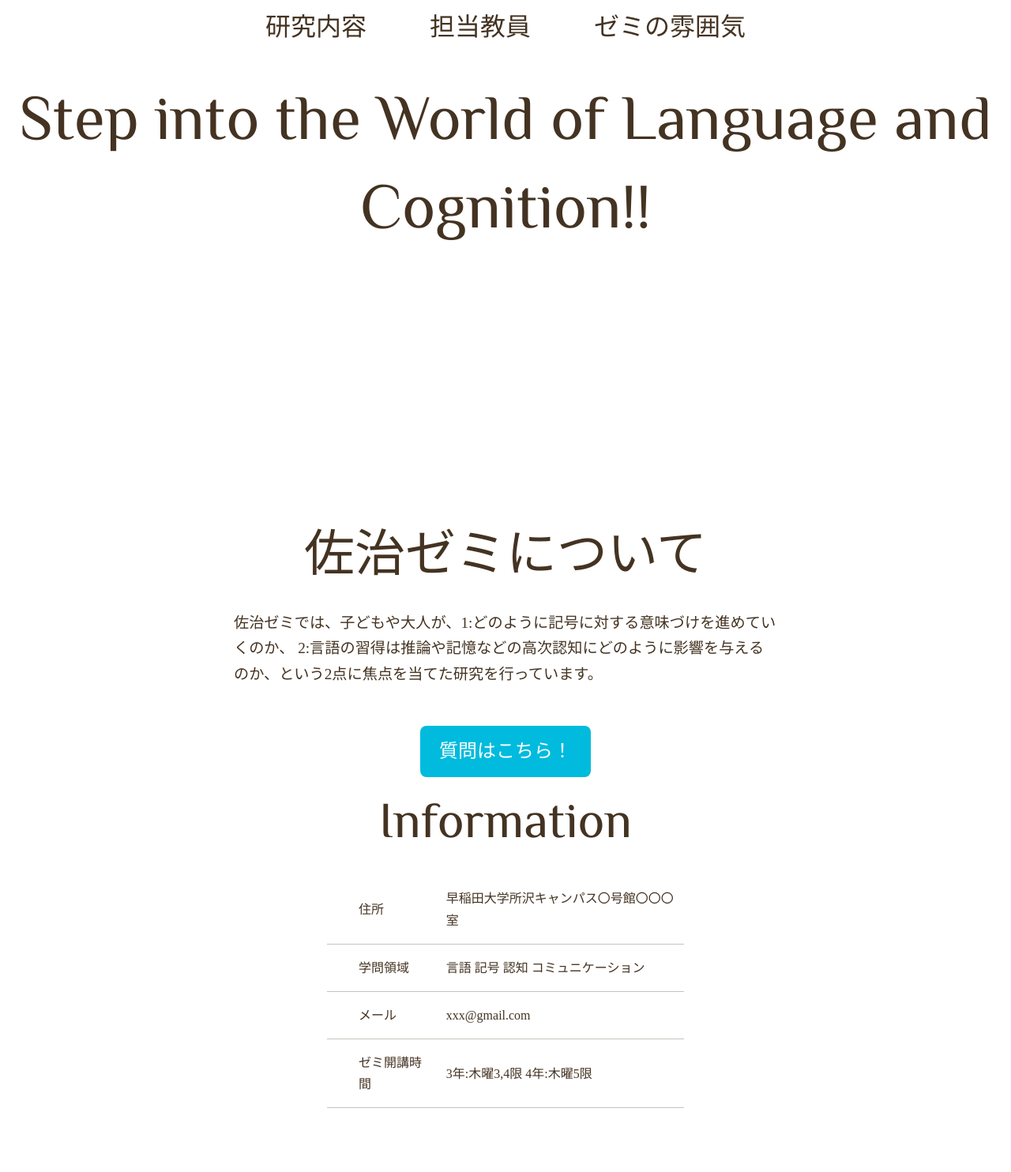
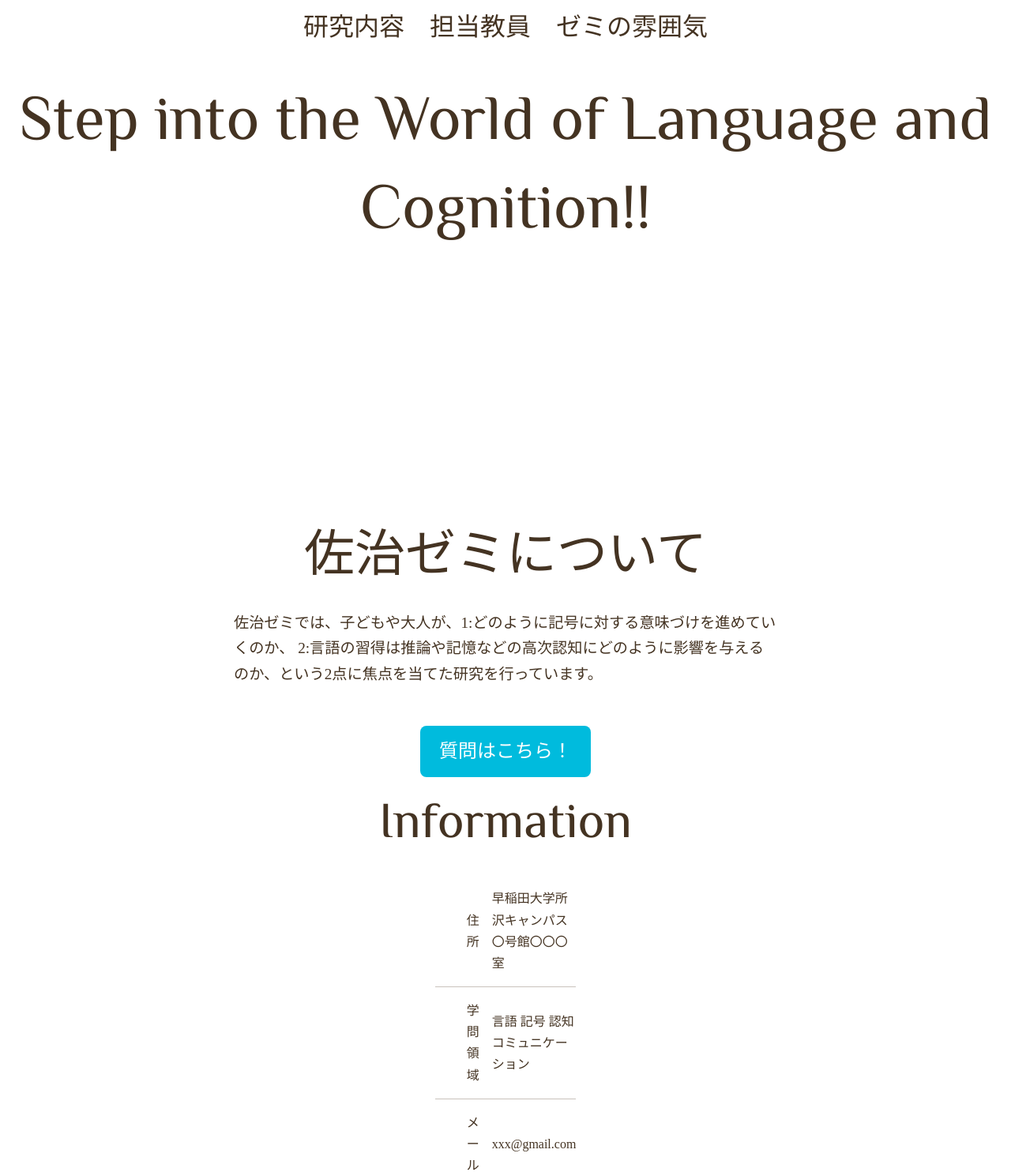
Before and after one commit to umim1/sazi, a plain HTML site: page index.html in a window 1280 px wide. Shown: the part 216-1700 px from the top of the page at 79% size. Drawn offline with Linux system fonts and the light colour scheme; some packages are replaced by stand-ins of ours.

Commit message:
Update sazi-style.css

```diff
--- a/css/sazi-style.css
+++ b/css/sazi-style.css
@@ -99,7 +99,7 @@ img {
 .main-nav {
     display: flex;
     flex-direction: row; /* モバイルで縦並び */
-    gap: 5rem;
+    gap: 2rem;
     font-size: 1.2rem;
     list-style: none;
     align-items: center;
@@ -133,7 +133,7 @@ img {
 /* フッター
 ------------------------------------ */
 .info {
-    width: 500px;
+    width: 100px;
     max-width: 544px;
     margin: auto;
     padding: 0 1.5rem;
```
